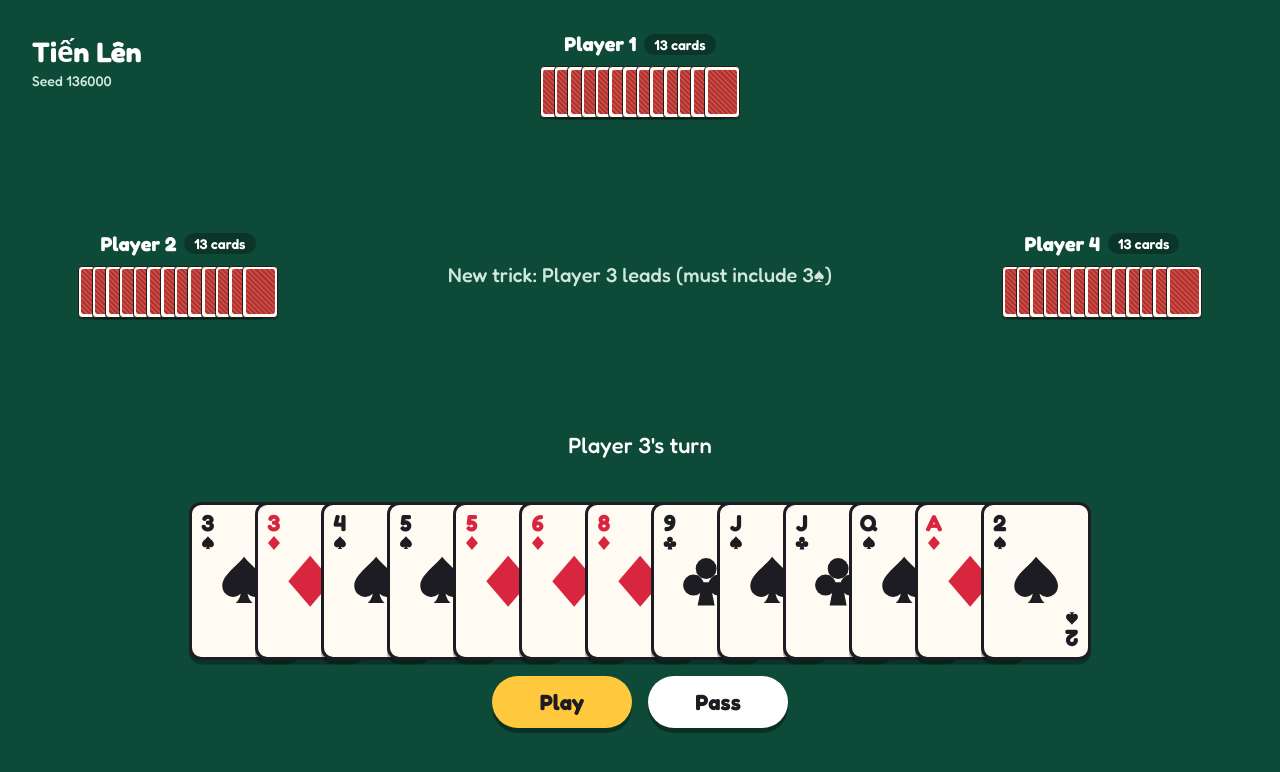
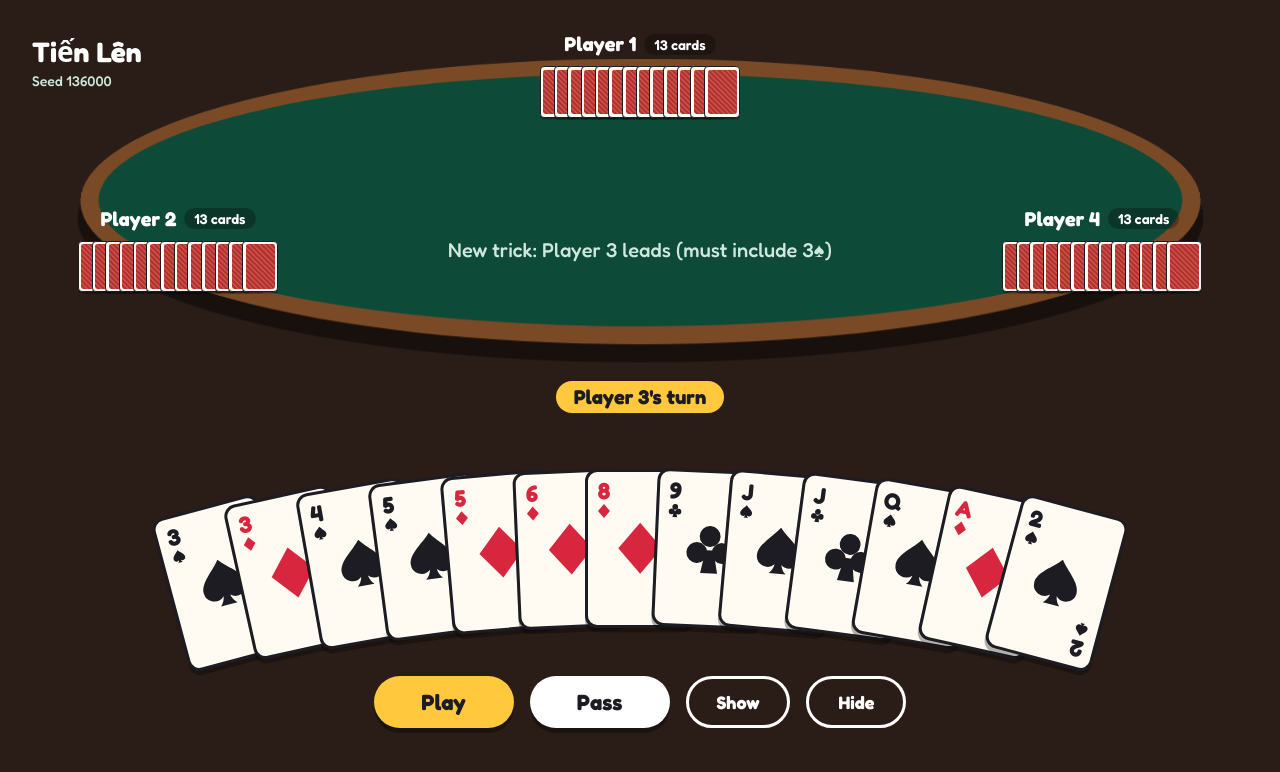
Before and after one commit to philly11/Phillips-kortspel-, a React (Vite) app in the folder packages/client/: page / in a window 1280 px wide. Shown: the top 772 px of the page. Built offline with nearby package versions, Linux system fonts and the light colour scheme.

Commit message:
tilted tabletop, fanned hand and show/hide taunts

```diff
--- a/packages/client/src/App.tsx
+++ b/packages/client/src/App.tsx
@@ -8,10 +8,12 @@ import {
   applyAction,
   cardToString,
   createGame,
+  hideCards,
   isGameOver,
+  revealCards,
   view,
 } from '@kortspel/engine';
-import { ERROR_MESSAGES } from './messages';
+import { ERROR_MESSAGES, REVEAL_ERROR_MESSAGES } from './messages';
 import { PlayingCard } from './PlayingCard';
 import { Seat } from './Seat';
 import { theme } from './theme';
@@ -78,6 +80,29 @@ export function App() {
     setSelected([]);
   }
 
+  /** The taunt: show the selected cards to the table. It doesn't use up your turn. */
+  function showSelected() {
+    const result = revealCards(state, state.currentPlayer, selected);
+    if (!result.ok) {
+      setMessage({ text: REVEAL_ERROR_MESSAGES[result.error.code], kind: 'error' });
+      return;
+    }
+    setMessage({ text: ` ${name(state.currentPlayer)} shows ${show(selected)} to the table!`, kind: 'info' });
+    setState(result.value);
+    setSelected([]);
+  }
+
+  /** Turn your revealed cards face-down again. */
+  function hideAll() {
+    const result = hideCards(state, state.currentPlayer);
+    if (!result.ok) {
+      setMessage({ text: REVEAL_ERROR_MESSAGES[result.error.code], kind: 'error' });
+      return;
+    }
+    setMessage({ text: `🙈 ${name(state.currentPlayer)} hides their cards again.`, kind: 'info' });
+    setState(result.value);
+  }
+
   function startNextGame() {
     setState(newGame(state.finished[0]));
     setSelected([]);
@@ -88,7 +113,7 @@ export function App() {
     minHeight: '100vh',
     boxSizing: 'border-box',
     padding: 32,
-    background: theme.colors.felt,
+    background: theme.colors.room,
     color: theme.colors.tableText,
     fontFamily: theme.font.family,
     display: 'flex',
@@ -148,23 +173,53 @@ export function App() {
         justifyItems: 'center',
       }}
     >
-      <header style={{ gridArea: 'title', justifySelf: 'start', alignSelf: 'start' }}>
+      {/* The table itself: a felt oval with a wooden rim, leaning back in 3D.
+          It spans the top two rows of the grid and sits BEHIND everything else. */}
+      <div
+        aria-hidden="true"
+        style={{
+          gridRow: '1 / 3',
+          gridColumn: '1 / 4',
+          alignSelf: 'stretch',
+          justifySelf: 'stretch',
+          display: 'flex',
+          alignItems: 'center',
+          justifyContent: 'center',
+          perspective: theme.table.perspective,
+          pointerEvents: 'none',
+        }}
+      >
+        <div
+          style={{
+            width: '92%',
+            height: '96%',
+            boxSizing: 'border-box',
+            borderRadius: '50%',
+            background: theme.colors.felt,
+            border: `${theme.table.rimWidth}px solid ${theme.colors.tableRim}`,
+            boxShadow: `0 ${theme.table.rimWidth}px 0 ${theme.colors.tableRimShadow}`,
+            transform: `rotateX(${theme.table.tilt}deg)`,
+          }}
+        />
+      </div>
+
+      <header style={{ gridArea: 'title', justifySelf: 'start', alignSelf: 'start', zIndex: 1 }}>
         <h1 style={{ margin: 0, fontSize: 28 }}>Tiến Lên</h1>
         <p style={{ margin: '2px 0 0', fontSize: 14, color: theme.colors.tableTextMuted }}>Seed {state.seed}</p>
       </header>
 
-      <div style={{ gridArea: 'top' }}>
+      <div style={{ gridArea: 'top', zIndex: 1 }}>
         <Seat seat={topSeat} view={v} />
       </div>
-      <div style={{ gridArea: 'left' }}>
+      <div style={{ gridArea: 'left', zIndex: 1 }}>
         <Seat seat={leftSeat} view={v} />
       </div>
-      <div style={{ gridArea: 'right' }}>
+      <div style={{ gridArea: 'right', zIndex: 1 }}>
         <Seat seat={rightSeat} view={v} />
       </div>
 
       {/* Middle of the table: the combo to beat */}
-      <section style={{ gridArea: 'center', display: 'flex', flexDirection: 'column', alignItems: 'center', gap: 12 }}>
+      <section style={{ gridArea: 'center', zIndex: 1, display: 'flex', flexDirection: 'column', alignItems: 'center', gap: 12 }}>
         {v.table === null ? (
           <p style={{ margin: 0, fontSize: 20, color: theme.colors.tableTextMuted, textAlign: 'center' }}>
             New trick: {name(v.me)} leads
@@ -172,7 +227,14 @@ export function App() {
           </p>
         ) : (
           <>
-            <div style={{ display: 'flex', gap: 8 }}>
+            {/* Tilted the same way as the table, so the cards lie flat on the felt. */}
+            <div
+              style={{
+                display: 'flex',
+                gap: 8,
+                transform: `perspective(${theme.table.perspective}px) rotateX(${theme.table.tilt}deg)`,
+              }}
+            >
               {v.table.cards.map((card) => (
                 <PlayingCard key={card} card={card} width={theme.card.tableWidth} />
               ))}
@@ -185,12 +247,36 @@ export function App() {
       </section>
 
       {/* Bottom: whose turn, the hand, the buttons, the message */}
-      <section style={{ gridArea: 'me', display: 'flex', flexDirection: 'column', alignItems: 'center', gap: 16 }}>
-        <p style={{ margin: 0, fontSize: 22 }}>{name(v.me)}'s turn</p>
+      <section style={{ gridArea: 'me', zIndex: 1, display: 'flex', flexDirection: 'column', alignItems: 'center', gap: 16 }}>
+        <p
+          style={{
+            margin: 0,
+            padding: '4px 18px',
+            borderRadius: 999,
+            background: theme.colors.turnPill,
+            color: theme.colors.turnPillText,
+            fontSize: 20,
+            fontWeight: theme.font.weight,
+          }}
+        >
+          {name(v.me)}'s turn
+        </p>
 
-        <div style={{ display: 'flex', paddingTop: theme.card.selectedLift }}>
+        <div
+          style={{
+            display: 'flex',
+            paddingTop: theme.card.selectedLift + 12,
+            // Room for the outer cards of the fan, which sit lower than the middle ones.
+            paddingBottom: fanDrop(v.hand.length),
+          }}
+        >
           {v.hand.map((card, index) => {
             const isSelected = selected.includes(card);
+            // The fan: cards further from the middle turn more and sit a little lower.
+            const fromMiddle = index - (v.hand.length - 1) / 2;
+            const angle = fromMiddle * theme.hand.fanAngle;
+            const drop = fromMiddle * fromMiddle * theme.hand.fanArc;
+            const lift = isSelected ? theme.card.selectedLift : 0;
             return (
               <button
                 key={card}
@@ -203,7 +289,8 @@ export function App() {
                   cursor: 'pointer',
                   marginLeft: index === 0 ? 0 : -overlap,
                   borderRadius: theme.card.width * theme.card.cornerRadius,
-                  transform: isSelected ? `translateY(-${theme.card.selectedLift}px)` : 'none',
+                  transformOrigin: '50% 100%',
+                  transform: `translateY(${drop}px) rotate(${angle}deg) translateY(${-lift}px)`,
                   boxShadow: isSelected ? `0 0 0 4px ${theme.colors.selectedRing}` : 'none',
                   transition: `transform ${theme.motion.selectMs}ms ease-out`,
                 }}
@@ -229,7 +316,22 @@ export function App() {
           >
             Pass
           </button>
+          <button type="button" onClick={showSelected} style={tauntButtonStyle}>
+            Show
+          </button>
+          <button type="button" onClick={hideAll} style={tauntButtonStyle}>
+            Hide
+          </button>
         </div>
+
+        {v.revealed[v.me].length > 0 && (
+          <div style={{ display: 'flex', alignItems: 'center', gap: 6 }}>
+            <span style={{ color: theme.colors.tableTextMuted, fontSize: 14 }}>you are showing</span>
+            {v.revealed[v.me].map((card) => (
+              <PlayingCard key={card} card={card} width={theme.card.revealedWidth} />
+            ))}
+          </div>
+        )}
 
         <p
           role="status"
@@ -264,3 +366,18 @@ function buttonStyle(background: string, color: string): CSSProperties {
     boxShadow: `0 5px 0 ${theme.colors.buttonShadow}`,
   };
 }
+
+/** How far the outermost card of a fan of `count` cards drops below the middle one. */
+function fanDrop(count: number): number {
+  const half = (count - 1) / 2;
+  return half * half * theme.hand.fanArc;
+}
+
+/** The smaller, outlined Show / Hide buttons. */
+const tauntButtonStyle: CSSProperties = {
+  ...buttonStyle('transparent', theme.colors.tauntButtonText),
+  minWidth: 100,
+  fontSize: 18,
+  border: `3px solid ${theme.colors.tauntButtonBorder}`,
+  boxShadow: 'none',
+};
--- a/packages/client/src/messages.ts
+++ b/packages/client/src/messages.ts
@@ -1,4 +1,4 @@
-import type { ActionError } from '@kortspel/engine';
+import type { ActionError, RevealError } from '@kortspel/engine';
 
 /**
  * A friendly message for every reason the engine can refuse an action.
@@ -17,3 +17,10 @@ export const ERROR_MESSAGES: Record<ActionError['code'], string> = {
   MISSING_REQUIRED_CARD: 'The first play of the game must include 3♠.',
   CANNOT_PASS_ON_LEAD: 'You are leading a new trick, so you cannot pass. Play anything.',
 };
+
+/** A friendly message for every reason the engine can refuse a reveal (the taunt). */
+export const REVEAL_ERROR_MESSAGES: Record<RevealError['code'], string> = {
+  INVALID_PLAYER: 'That player does not exist.',
+  EMPTY: 'Select the cards you want to show first.',
+  CARDS_NOT_IN_HAND: 'You can only show cards you actually have.',
+};
--- a/packages/client/src/theme.ts
+++ b/packages/client/src/theme.ts
@@ -4,8 +4,13 @@
  */
 export const theme = {
   colors: {
+    /** The room around the table (the "floor"). */
+    room: '#2A1D17',
     /** The table surface. */
     felt: '#0E4A38',
+    /** The wooden edge around the table. */
+    tableRim: '#7A4A26',
+    tableRimShadow: 'rgba(0, 0, 0, 0.45)',
     /** Text on the table. */
     tableText: '#FFFFFF',
     tableTextMuted: '#CFE8DD',
@@ -23,6 +28,12 @@ export const theme = {
     playButtonText: '#1C1C22',
     passButton: '#FFFFFF',
     passButtonText: '#1C1C22',
+    /** Secondary buttons (Show / Hide). */
+    tauntButtonBorder: '#FFFFFF',
+    tauntButtonText: '#FFFFFF',
+    /** The "Player 3's turn" pill. */
+    turnPill: '#FFC83D',
+    turnPillText: '#1C1C22',
     buttonShadow: 'rgba(0, 0, 0, 0.35)',
     /** Messages under the buttons. */
     errorText: '#FFB4B4',
@@ -70,6 +81,22 @@ export const theme = {
     passedOpacity: 0.45,
   },
 
+  table: {
+    /** How far the table leans back, in degrees. 0 = seen straight from above. */
+    tilt: 24,
+    /** Distance of the "camera" in px. Smaller = stronger 3D effect. */
+    perspective: 1400,
+    /** Thickness of the wooden rim in px. */
+    rimWidth: 18,
+  },
+
+  hand: {
+    /** Each card in the hand is turned this many degrees more than its left neighbour. */
+    fanAngle: 2.5,
+    /** How much the cards drop towards the ends of the fan, making an arc. */
+    fanArc: 0.9,
+  },
+
   motion: {
     /** How long a card takes to pop up or drop back, in ms. (Pillar: under 300 ms.) */
     selectMs: 120,
```
